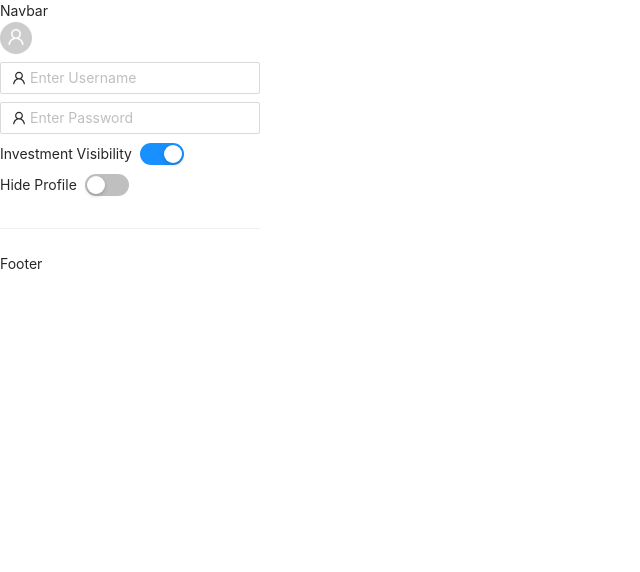
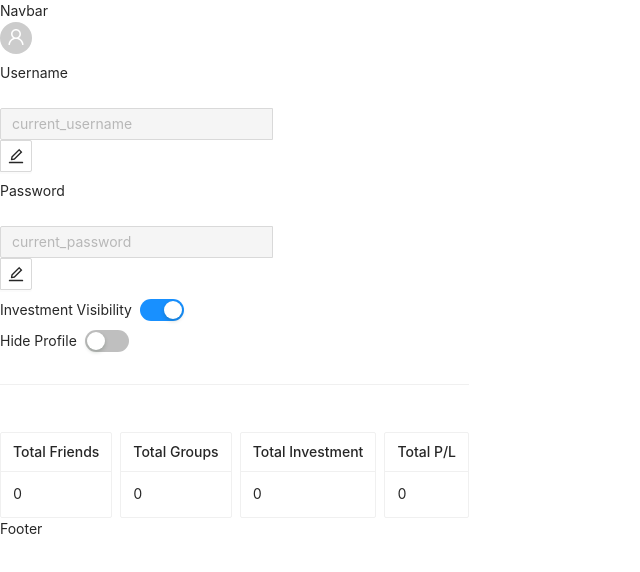
Before and after one commit to agiledev-students-fall2022/final-project-team-almaal, a React (Create React App) app in the folder front-end/: page /profile in a window 1280 px wide. Shown: the top 572 px of the page, without its empty margins (0-640 px from the left). Built offline with nearby package versions, Linux system fonts and the light colour scheme.

Commit message:
added tabs for investment info

```diff
--- a/front-end/src/routes/Profile.jsx
+++ b/front-end/src/routes/Profile.jsx
@@ -1,25 +1,47 @@
-import React from 'react'
-import { Typography, Space, Divider, Avatar, Input, Switch } from 'antd';
-import { UserOutlined } from '@ant-design/icons';
+import React, {useState} from 'react'
+import { Typography, Space, Divider, Avatar,Button, Input, Switch, Card, List, Tooltip } from 'antd';
+import { EditOutlined, UserOutlined } from '@ant-design/icons';
 
-const { Tab } = Input;
+const { Tab } = Input
 const { ProfilePic } = Avatar;
 
-const onChange = (checked: boolean) => {
-    console.log(`switch to ${checked}`);
-  };
-
-const Profile = () => (
+const Profile = ({total_friends=0, total_groups=0, total_investment=0, total_pl=0}) => {
+        const [username, setUsername] = useState('');
+        return(
         <div>
             <Space direction="vertical">
                 <Avatar icon={<UserOutlined />}/>
-                <Input placeholder="Enter Username" prefix={<UserOutlined />} />
-                <Input placeholder="Enter Password" prefix={<UserOutlined />} />
+                Username
+                <Space>
+                    <Input.Group compact>
+                        <Input defaultValue="current_username" disabled />
+                        <Tooltip>
+                            <Button icon={<EditOutlined />} />
+                        </Tooltip>
+                    </Input.Group>
+                </Space>
+                Password
+                <Space>
+                    <Input.Group compact>
+                        <Input defaultValue="current_password" disabled />
+                        <Tooltip>
+                            <Button icon={<EditOutlined />} />
+                        </Tooltip>
+                    </Input.Group>
+                </Space>
                 <Space>Investment Visibility<Switch defaultChecked ></Switch></Space>
                 <Space>Hide Profile<Switch></Switch></Space>
                 <Divider/>
+                <List>
+                    <Space>
+                        <Card size="small" title="Total Friends">{total_friends}</Card>
+                        <Card size="small" title="Total Groups">{total_groups}</Card>
+                        <Card size="small" title="Total Investment">{total_investment}</Card>
+                        <Card size="small" title="Total P/L">{total_pl}</Card>
+                    </Space>
+                </List>
             </Space>
         </div>
 );
-
+}
 export default Profile
```
